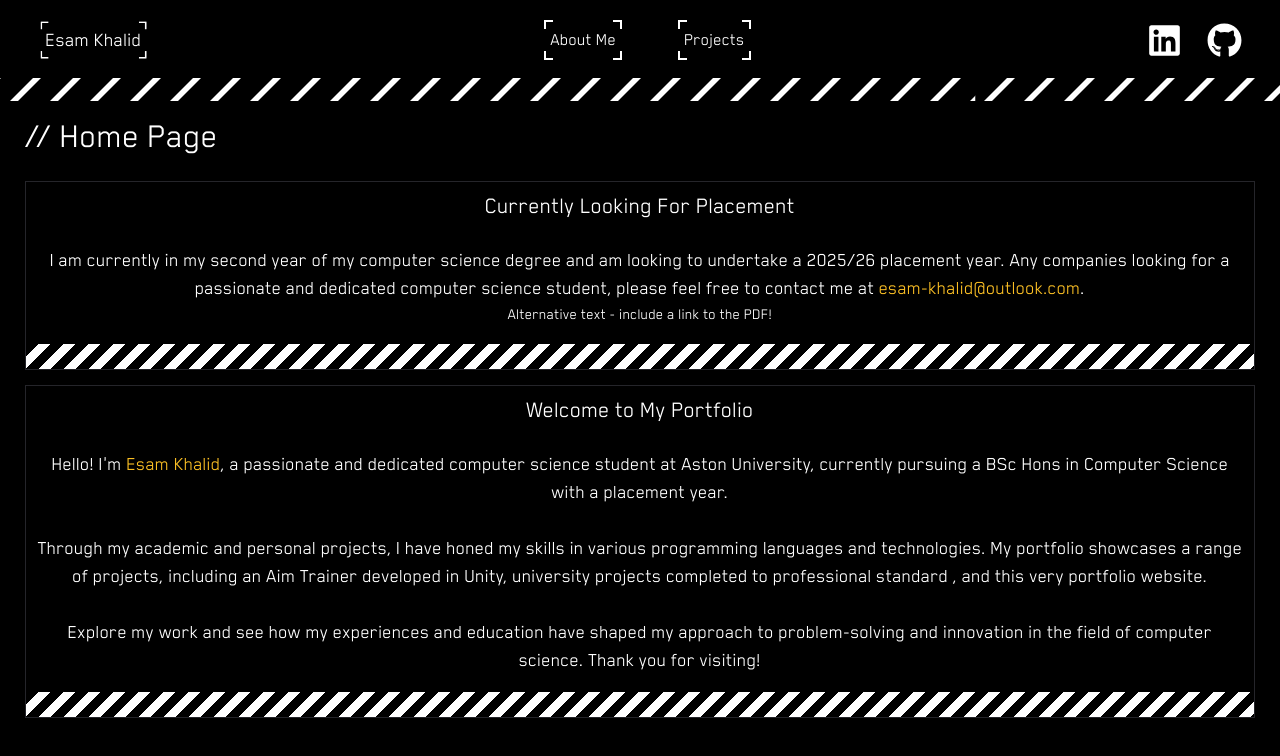
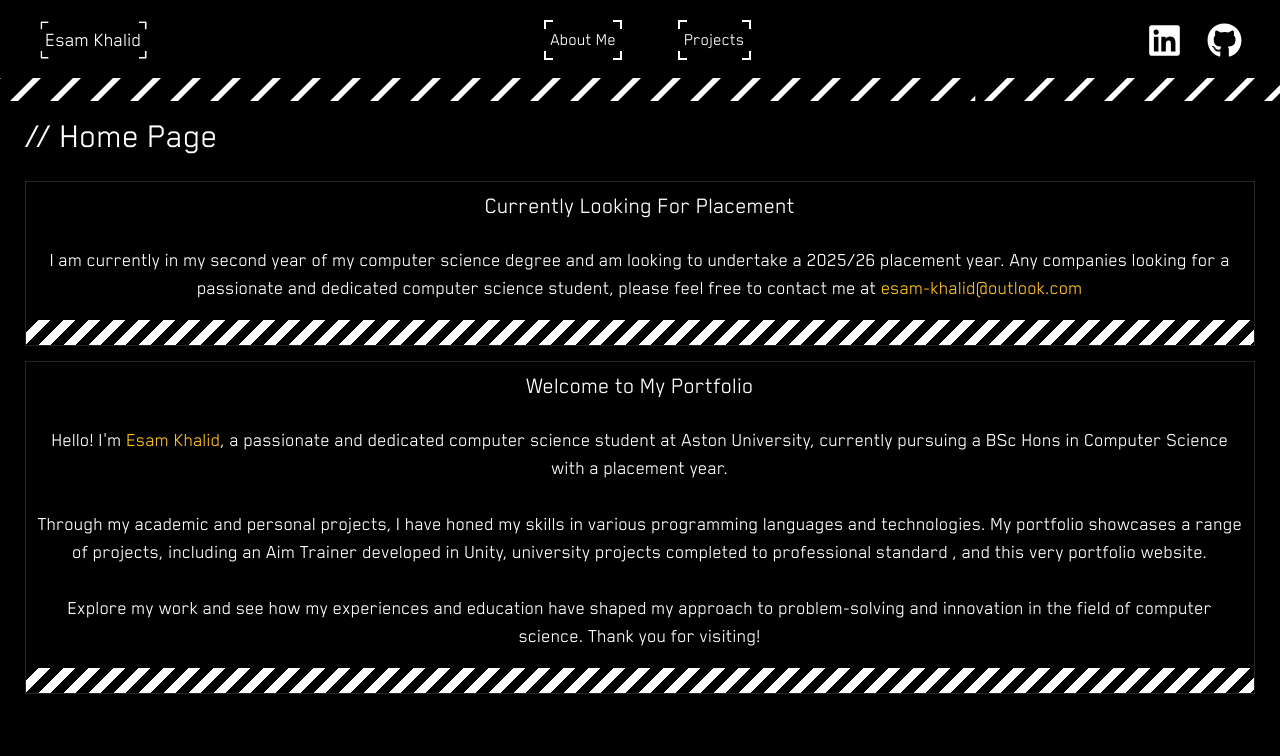
Before and after one commit to EsamKhalid/portfolio-website-v2, a Next.js app: page / in a window 1280 px wide. Shown: the top 756 px of the page. Built offline with nearby package versions, Linux system fonts and the light colour scheme.

Commit message:
got rid of dead link

```diff
--- a/app/page.tsx
+++ b/app/page.tsx
@@ -46,23 +46,7 @@ export default function Home() {
                 <span className="text-cybpnk-ylw2">
                   esam-khalid@outlook.com
                 </span>
-                .
               </p>
-              <p></p>
-              <object
-                className="text-white"
-                data="http://africau.edu/images/default/sample.pdf"
-                type="application/pdf"
-                width="100%"
-                height="100%"
-              >
-                <p>
-                  Alternative text - include a link{" "}
-                  <a href="http://africau.edu/images/default/sample.pdf">
-                    to the PDF!
-                  </a>
-                </p>
-              </object>
             </SectionBorderLines>
             <div className="h-[15px]"></div>
             <SectionBorderLines id="" className="w-[90vw]">
```
